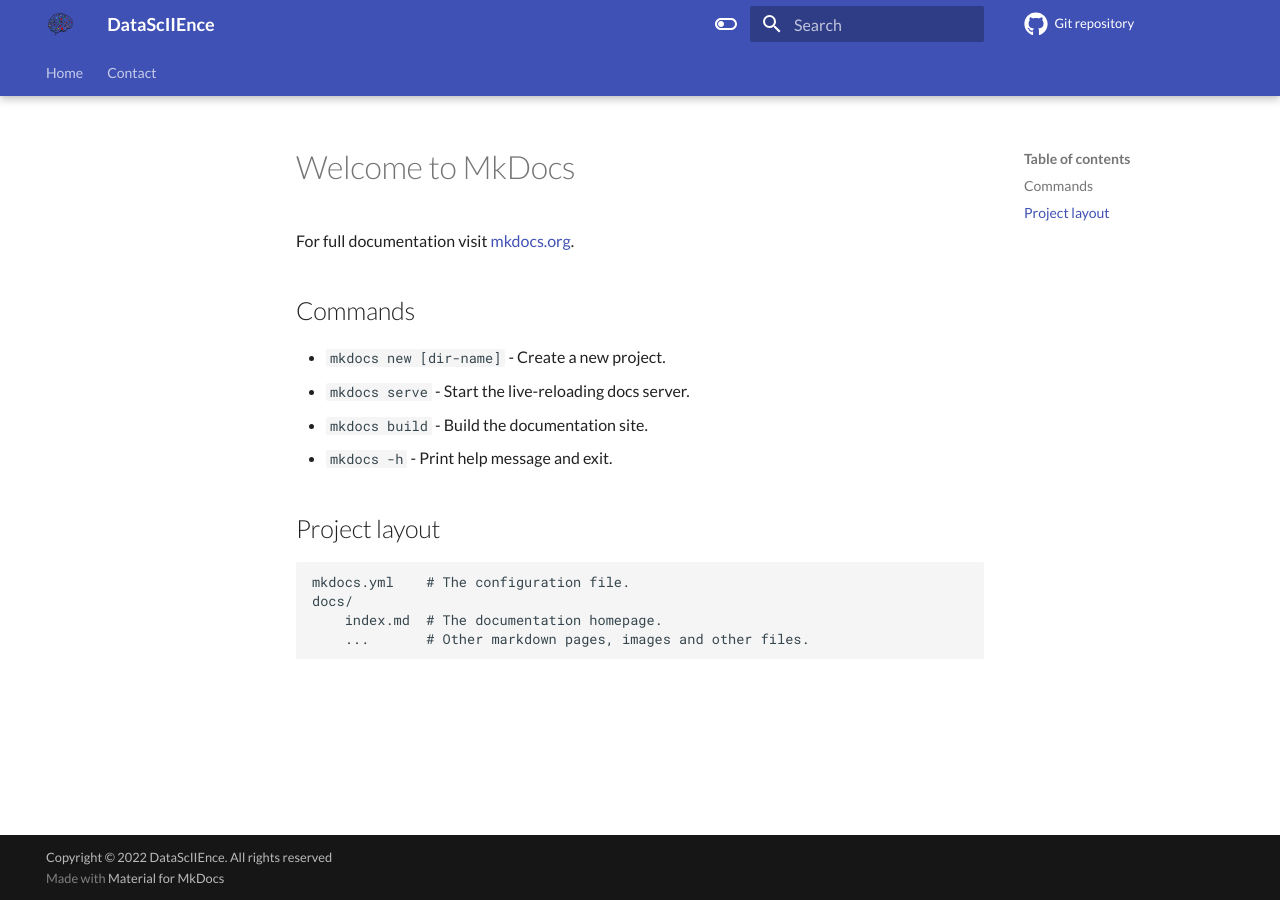
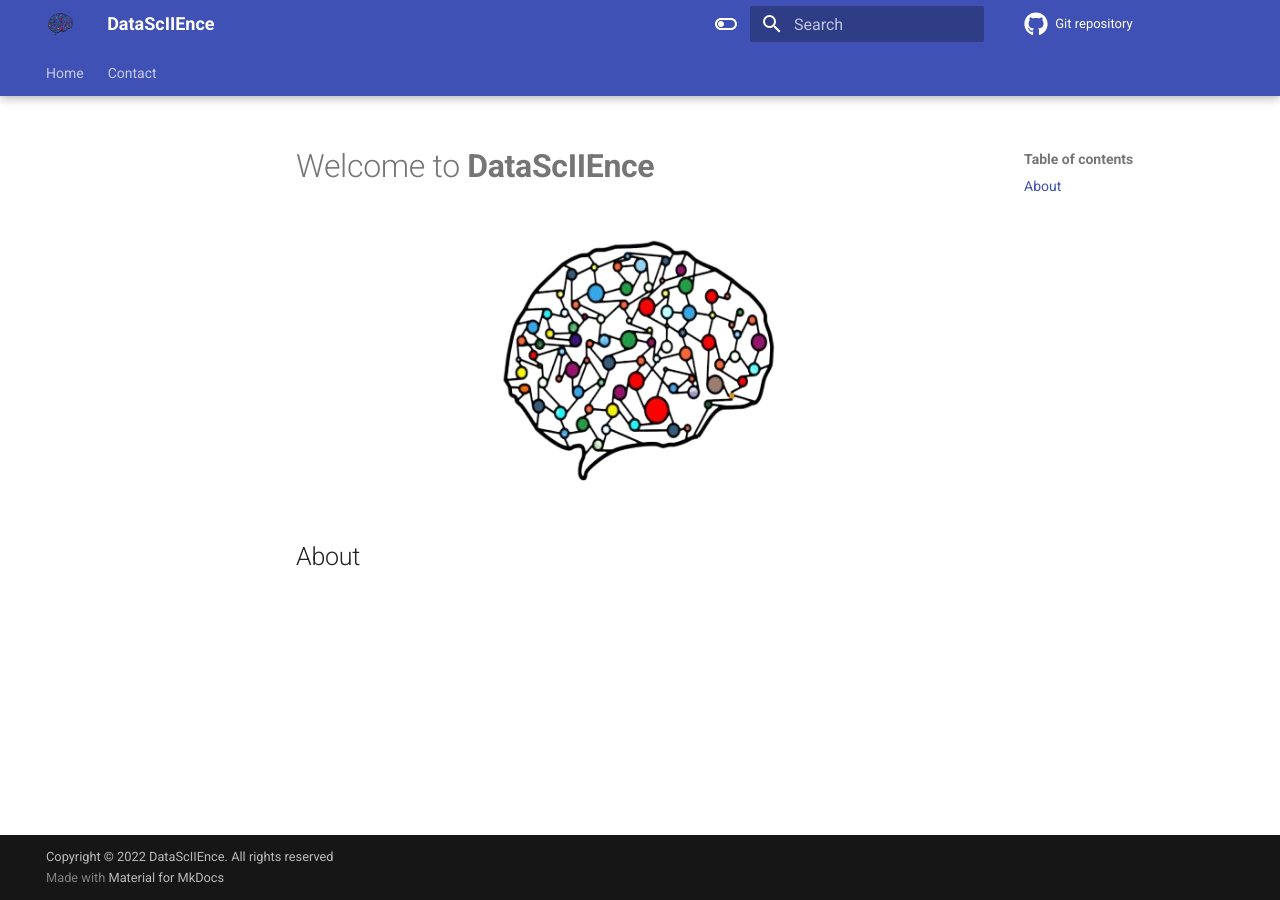
Before and after one commit to DataScIIEnce-ENSIIE/datasciience-ensiie.github.io, an MkDocs documentation site: the page built from docs/index.md, in a window 1280 px wide. Built offline with MkDocs 1.6.1 and Material for MkDocs 9.7.7, drawn with Linux system fonts in a browser that asks for light colours; comment, search, counter and statistics services are not loaded.

Commit message:
Adding homepage

```diff
--- a/docs/index.md
+++ b/docs/index.md
@@ -1,17 +1,7 @@
-# Welcome to MkDocs
+# Welcome to **DataScIIEnce**
 
-For full documentation visit [mkdocs.org](https://www.mkdocs.org).
+<p align="center">
+    <img src="assets/img/logo_DS_transparent_alt.png" width="320px">
+</p>
 
-## Commands
-
-* `mkdocs new [dir-name]` - Create a new project.
-* `mkdocs serve` - Start the live-reloading docs server.
-* `mkdocs build` - Build the documentation site.
-* `mkdocs -h` - Print help message and exit.
-
-## Project layout
-
-    mkdocs.yml    # The configuration file.
-    docs/
-        index.md  # The documentation homepage.
-        ...       # Other markdown pages, images and other files.
+## About
--- a/mkdocs.yml
+++ b/mkdocs.yml
@@ -12,7 +12,7 @@ theme:
     - navigation.tabs
     - navigation.tabs.sticky
   font:
-    text: Lato
+    text: Roboto
     code: Roboto Mono
   name: material
   palette:
@@ -28,7 +28,7 @@ extra_css:
   - assets/style/extra.css
 
 extra_javascript:
-  - assets/javascripts/extra.js
+  - assets/scripts/extra.js
 
 site_url: https://datasciience-ensiie.github.io
 
```
Also changed, not shown: docs/assets/scripts/extra.js (added).
